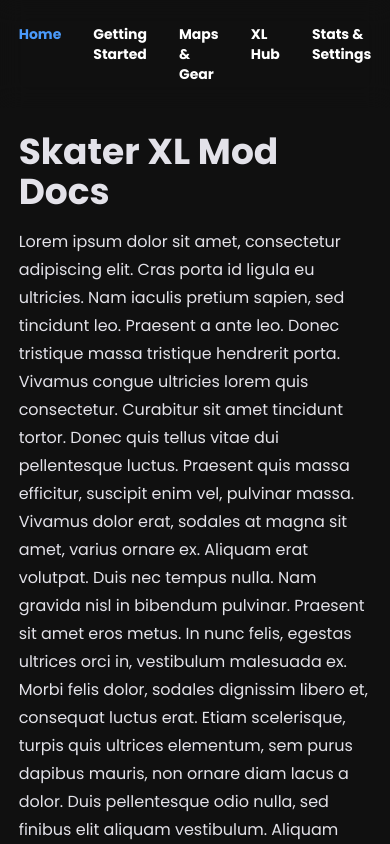
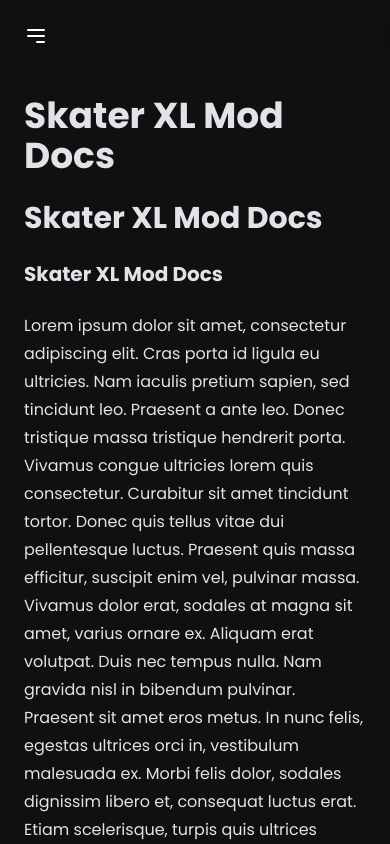
Before and after one commit to ShawnEdgell/skaterxl-mod-docs-ts, a SvelteKit app: page / in a window 390 px wide. Shown: the top 844 px of the page. Built offline with nearby package versions, Linux system fonts and the light colour scheme.

Commit message:
burger menu

```diff
--- a/src/app.css
+++ b/src/app.css
@@ -2,13 +2,13 @@
 
 @layer base {
 	h1 {
-		@apply text-4xl md:text-6xl mb-4 font-bold text-custom-light-gray; /* Smaller on mobile, larger from md */
+		@apply text-4xl md:text-6xl mb-6 font-bold text-custom-light-gray; /* Smaller on mobile, larger from md */
 	}
 	h2 {
-		@apply text-3xl md:text-4xl mb-4 font-bold text-custom-light-gray; /* Smaller on mobile, larger from md */
+		@apply text-3xl md:text-4xl mb-6 font-bold text-custom-light-gray; /* Smaller on mobile, larger from md */
 	}
 	h3 {
-		@apply text-xl md:text-2xl mb-4 font-bold text-custom-light-gray; /* Smaller on mobile, larger from md */
+		@apply text-xl md:text-2xl mb-6 font-bold text-custom-light-gray; /* Smaller on mobile, larger from md */
 	}
 	a {
 		@apply text-blue-600 font-bold hover:underline;
--- a/src/lib/index.ts
+++ /dev/null
@@ -1 +0,0 @@
-// place files you want to import through the `$lib` alias in this folder.
--- a/src/routes/+layout.svelte
+++ b/src/routes/+layout.svelte
@@ -1,31 +1,59 @@
 <script>
 	import { page } from '$app/stores';
+	import { writable } from 'svelte/store';
 	import '../app.css';
 
 	// Reactive statement to get the current path
 	$: currentPath = $page.url.pathname;
+	const menuOpen = writable(false);
 </script>
 
 <div class="w-full flex justify-center">
 	<div class="max-w-custom-8xl">
-		<header class="backdrop-blur-md text-sm justify-end flex sticky p-6 top-0 z-10">
-			<nav class="flex gap-8">
-				<a href="/" class={currentPath === '/' ? 'text-custom-blue' : 'text-white'}>Home</a>
+		<header
+			class="flex flex-col backdrop-blur-md text-sm justify-between md:justify-end sticky p-6 top-0 z-10"
+		>
+			<!-- Hamburger Icon for small screens -->
+			<button class="md:hidden text-white" on:click={() => menuOpen.update((n) => !n)}>
+				<svg class="h-6 w-6" fill="none" viewBox="0 0 24 24" stroke="currentColor">
+					<path
+						stroke-linecap="round"
+						stroke-linejoin="round"
+						stroke-width="2"
+						d="M4 6h16M4 12h16m-7 6h7"
+					/>
+				</svg>
+			</button>
+
+			<!-- Navigation Links -->
+			<nav
+				class="{$menuOpen
+					? 'flex'
+					: 'hidden'} flex-col md:flex md:flex-row gap-8 text-center justify-end"
+			>
+				<a
+					href="/"
+					class={`block text-lg md:text-sm ${currentPath === '/' ? 'text-custom-blue' : 'text-white'}`}
+					>Home</a
+				>
 				<a
 					href="/gettingstarted"
-					class={currentPath === '/gettingstarted' ? 'text-custom-blue' : 'text-white'}
+					class={`block text-lg md:text-sm ${currentPath === '/gettingstarted' ? 'text-custom-blue' : 'text-white'}`}
 					>Getting Started</a
 				>
 				<a
 					href="/maps&gear"
-					class={currentPath === '/maps&gear' ? 'text-custom-blue' : 'text-white'}>Maps & Gear</a
+					class={`block text-lg md:text-sm ${currentPath === '/maps&gear' ? 'text-custom-blue' : 'text-white'}`}
+					>Maps & Gear</a
 				>
-				<a href="/xlhub" class={currentPath === '/xlhub' ? 'text-custom-blue' : 'text-white'}
+				<a
+					href="/xlhub"
+					class={`block text-lg md:text-sm ${currentPath === '/xlhub' ? 'text-custom-blue' : 'text-white'}`}
 					>XL Hub</a
 				>
 				<a
 					href="/stats&settings"
-					class={currentPath === '/stats&settings' ? 'text-custom-blue' : 'text-white'}
+					class={`block text-lg md:text-sm ${currentPath === '/stats&settings' ? 'text-custom-blue' : 'text-white'}`}
 					>Stats & Settings</a
 				>
 			</nav>
@@ -34,7 +62,10 @@
 		<div class="flex flex-row">
 			<!-- Left Sidebar -->
 			<div class="hidden md:block">
-				<div class="h-screen-minus-custom-18 w-64 bg-blue-200 sticky top-custom-18 text-center p-6">
+				<div
+					style="height: calc(100vh - 4.5rem);"
+					class="h-screen-minus-custom-18 w-64 bg-blue-200 sticky top-custom-18 text-center p-6"
+				>
 					<!-- Inner Left Sidebar Content -->
 					Main Sidebar
 				</div>
@@ -47,17 +78,14 @@
 
 			<!-- Right Sidebar -->
 			<div class="hidden lg:block">
-				<div class="h-screen-minus-custom-18 w-64 bg-blue-200 sticky top-custom-18 text-center p-6">
-					<!-- Inner Left Sidebar Content -->
+				<div
+					style="height: calc(100vh - 4.5rem);"
+					class="w-64 bg-blue-200 sticky top-custom-18 text-center p-6"
+				>
+					<!-- Inner Right Sidebar Content -->
 					On this page
 				</div>
 			</div>
 		</div>
 	</div>
 </div>
-
-<style>
-	.h-screen-minus-custom-18 {
-		height: calc(100vh - 4.5rem);
-	}
-</style>
--- a/src/routes/+page.svelte
+++ b/src/routes/+page.svelte
@@ -1,4 +1,6 @@
 <h1>Skater XL Mod Docs</h1>
+<h2>Skater XL Mod Docs</h2>
+<h3>Skater XL Mod Docs</h3>
 <p>
 	Lorem ipsum dolor sit amet, consectetur adipiscing elit. Cras porta id ligula eu ultricies. Nam
 	iaculis pretium sapien, sed tincidunt leo. Praesent a ante leo. Donec tristique massa tristique
```
Also changed, not shown: src/lib/makeLinkable.ts (added), src/lib/stores.ts (added).
